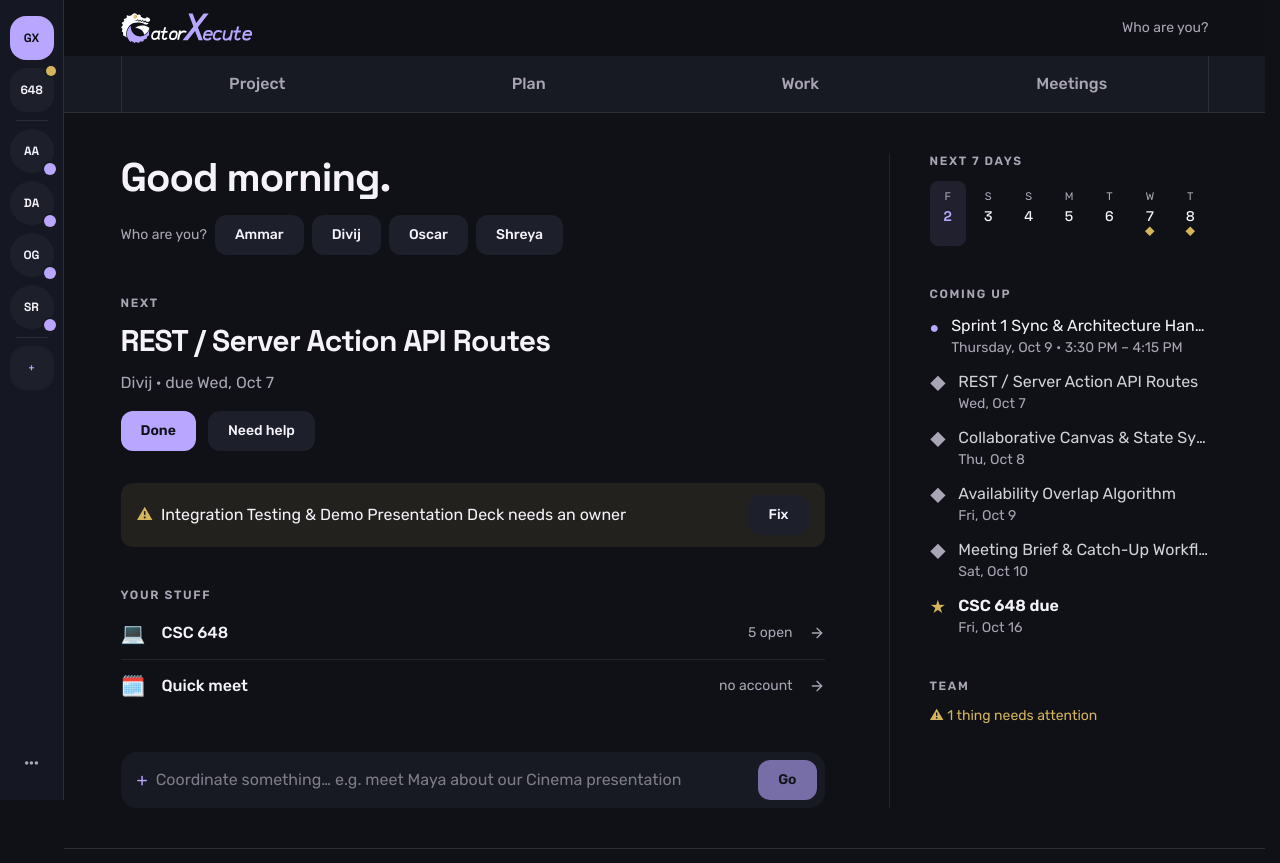
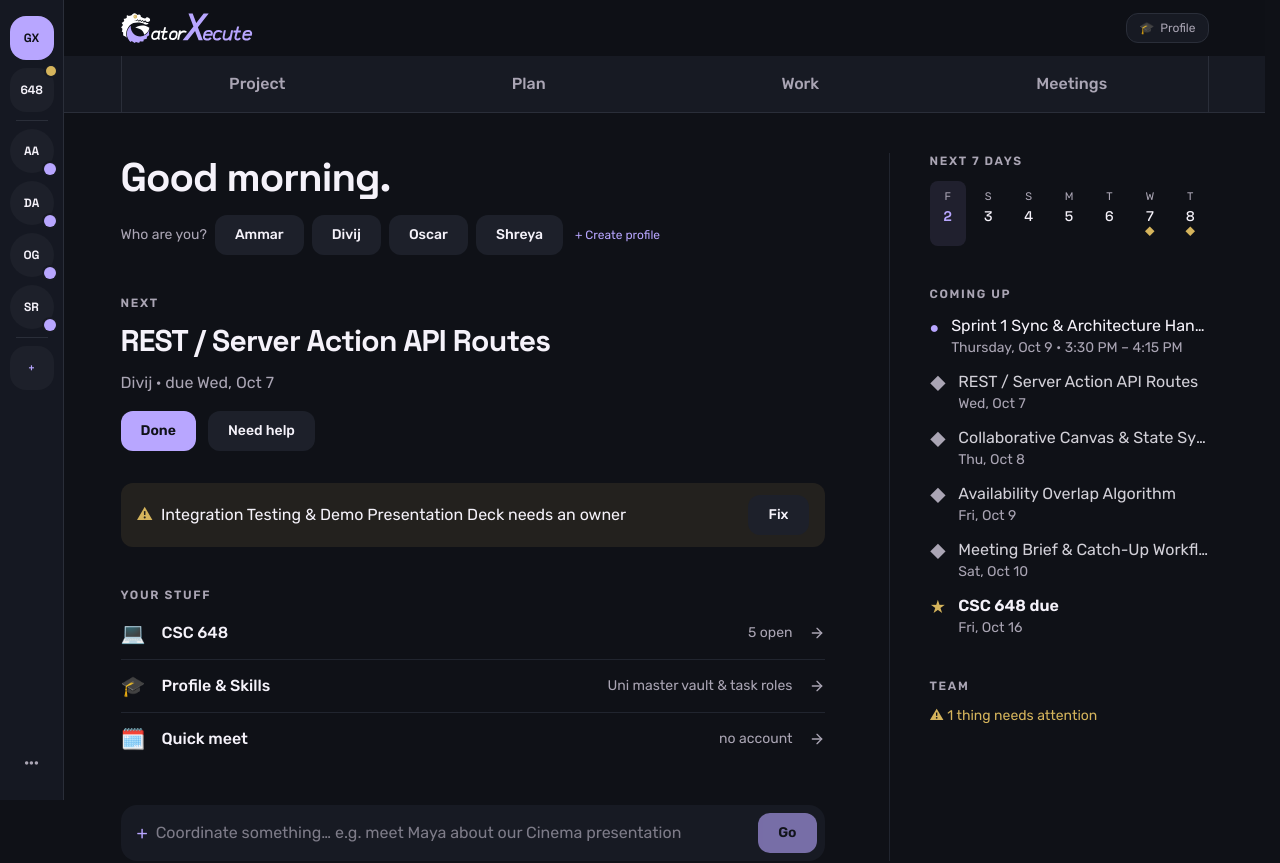
Before and after one commit to akalmeher/gatorXecute, a Next.js app: page / in a window 1280 px wide. Shown: the top 863 px of the page. Built offline with nearby package versions, Linux system fonts and the light colour scheme.

Commit message:
feat: tie profile navigation into header, home cockpit, dock, and project setup

```diff
--- a/components/shell/CollaborationDock.tsx
+++ b/components/shell/CollaborationDock.tsx
@@ -204,11 +204,21 @@ export function CollaborationDock() {
                     {state.line}
                   </p>
                   {state.detail && <p className="text-[#AAA5B4]">{state.detail}</p>}
+                  {member.role && <p className="mt-1.5 text-xs font-medium text-[#B8A6FF]">{member.role}</p>}
                   {member.skills.length > 0 && (
-                    <p className="mt-2 text-xs text-[#AAA5B4]">Can do: {member.skills.slice(0, 4).join(", ")}</p>
+                    <p className="mt-1 text-xs text-[#AAA5B4]">Active: {member.skills.slice(0, 4).join(", ")}</p>
                   )}
                   {open && (
                     <div className="mt-3 flex flex-wrap gap-2">
+                      {isMe && (
+                        <Link
+                          href="/profile"
+                          onClick={() => setPanel(null)}
+                          className="rounded-lg bg-[#B8A6FF] px-3 py-1.5 text-xs font-semibold text-[#0F1117] hover:bg-[#B8A6FF]/90"
+                        >
+                          Edit Profile &amp; Roles
+                        </Link>
+                      )}
                       <Link
                         href="/plan"
                         onClick={() => setPanel(null)}
--- a/components/shell/Header.tsx
+++ b/components/shell/Header.tsx
@@ -27,16 +27,26 @@ export function Header() {
         </Link>
 
         {member ? (
-          <span
-            title={member.name}
-            aria-label={`You: ${member.name}`}
-            className="inline-flex h-8 w-8 items-center justify-center rounded-full bg-[#B8A6FF] font-heading text-xs font-bold text-[#0F1117]"
+          <Link
+            href="/profile"
+            title={`${member.name} — Profile & Roles`}
+            aria-label={`You: ${member.name}. Click to view profile and roles.`}
+            className="group flex items-center gap-2 rounded-full p-0.5 transition-transform hover:scale-105 focus:outline-none focus-visible:ring-2 focus-visible:ring-[#B8A6FF]"
           >
-            {member.initials}
-          </span>
+            <span className="hidden text-xs text-[#AAA5B4] group-hover:text-[#F5F2FA] sm:inline">
+              {member.name.split(" ")[0]}
+            </span>
+            <span className="inline-flex h-8 w-8 items-center justify-center rounded-full bg-[#B8A6FF] font-heading text-xs font-bold text-[#0F1117] shadow-sm">
+              {member.initials}
+            </span>
+          </Link>
         ) : (
-          <Link href="/" className="text-sm text-[#AAA5B4] hover:text-[#F5F2FA]">
-            Who are you?
+          <Link
+            href="/profile"
+            className="flex items-center gap-1.5 rounded-xl border border-[#2A2E39] bg-[#171A23] px-3 py-1.5 text-xs text-[#AAA5B4] hover:border-[#B8A6FF]/50 hover:text-[#F5F2FA]"
+          >
+            <span>🎓</span>
+            <span>Profile</span>
           </Link>
         )}
       </div>
--- a/features/project/ProjectSetupView.tsx
+++ b/features/project/ProjectSetupView.tsx
@@ -1,10 +1,13 @@
 "use client";
 
 import React from "react";
+import Link from "next/link";
 import { useProject } from "@/context/ProjectContext";
+import { useCurrentMember } from "@/features/identity/useCurrentMember";
 
 export function ProjectSetupView() {
   const { project } = useProject();
+  const { member: me } = useCurrentMember();
 
   return (
     <div className="space-y-10">
@@ -38,28 +41,37 @@ export function ProjectSetupView() {
 
       {/* Team Roster Section */}
       <div className="space-y-4">
-        <div className="flex items-center justify-between">
+        <div className="flex flex-wrap items-center justify-between gap-3">
           <div>
             <h2 className="font-heading text-2xl font-semibold text-[#F5F2FA] tracking-tight">
               Team members
             </h2>
             <p className="text-sm text-[#AAA5B4] mt-0.5">
-              Everyone&apos;s strengths and what they want to practice on this project.
+              Everyone&apos;s active skills and learning goals for {project.course || "this project"}.
             </p>
           </div>
-          <span className="text-sm text-[#AAA5B4]">
-            {project.members.length} teammates
-          </span>
+          <Link
+            href="/profile"
+            className="inline-flex items-center gap-1.5 rounded-xl border border-[#2A2E39] bg-[#171A23] px-3.5 py-2 text-xs font-semibold text-[#B8A6FF] hover:border-[#B8A6FF]/60 hover:text-[#F5F2FA]"
+          >
+            <span>⚡</span>
+            <span>Customize your project profile →</span>
+          </Link>
         </div>
 
         <div className="grid grid-cols-1 md:grid-cols-2 gap-4">
           {project.members.map((member) => (
             <div
               key={member.id}
-              className="flex flex-col justify-between rounded-xl border border-[#2A2E39] bg-[#1D202A] p-6 space-y-5 hover:border-[#B8A6FF]/40 transition-colors"
+              className={`flex flex-col justify-between rounded-xl border p-6 space-y-5 transition-colors ${
+                member.id === me?.id
+                  ? "border-[#B8A6FF]/50 bg-[#1D202A] ring-1 ring-[#B8A6FF]/30"
+                  : "border-[#2A2E39] bg-[#1D202A] hover:border-[#B8A6FF]/40"
+              }`}
             >
               <div className="space-y-4">
                 {/* Member header */}
+                <div className="flex items-center justify-between">
                   <div className="flex items-center gap-3.5">
                     <div className="flex h-11 w-11 shrink-0 items-center justify-center rounded-xl bg-[#171A23] border border-[#2A2E39] font-heading text-[#B8A6FF] font-bold text-sm">
                       {member.initials}
@@ -72,6 +84,12 @@ export function ProjectSetupView() {
                         {member.role || "Team Member"}
                       </p>
                     </div>
+                  </div>
+                  {member.id === me?.id && (
+                    <span className="rounded-full bg-[#B8A6FF]/20 px-2 py-0.5 text-[10px] font-semibold text-[#B8A6FF]">
+                      You
+                    </span>
+                  )}
                 </div>
 
                 {/* Strengths */}
--- a/features/start/StartView.tsx
+++ b/features/start/StartView.tsx
@@ -69,9 +69,19 @@ export function StartView() {
             {firstName ? `${greeting()}, ${firstName}.` : `${greeting()}.`}
           </h1>
           {member ? (
-            <button type="button" onClick={() => setCurrentMember(null)} className={`${quietButton} -ml-2 text-xs`}>
-              Not {firstName}?
-            </button>
+            <div className="flex flex-wrap items-center gap-3 pt-1">
+              <Link
+                href="/profile"
+                className="inline-flex items-center gap-1.5 text-xs font-medium text-[#B8A6FF] hover:underline"
+              >
+                <span>🎓</span>
+                <span>Profile &amp; Task Roles ({member.role || "Set role"})</span>
+              </Link>
+              <span className="text-[#2A2E39]">·</span>
+              <button type="button" onClick={() => setCurrentMember(null)} className={`${quietButton} -ml-2 text-xs`}>
+                Not {firstName}?
+              </button>
+            </div>
           ) : (
             <div className="flex flex-wrap items-center gap-2 pt-1">
               <span className="text-sm text-[#AAA5B4]">Who are you?</span>
@@ -80,6 +90,9 @@ export function StartView() {
                   {m.name.split(" ")[0]}
                 </button>
               ))}
+              <Link href="/profile" className="ml-1 inline-flex items-center gap-1 text-xs text-[#B8A6FF] hover:underline">
+                + Create profile
+              </Link>
             </div>
           )}
         </header>
@@ -107,6 +120,21 @@ export function StartView() {
                 <span className="min-w-0 flex-1 truncate font-medium text-[#F5F2FA] group-hover:text-[#B8A6FF]">{shortName}</span>
                 <span className="shrink-0 text-sm text-[#AAA5B4]">
                   {member ? (mineOpen.length === 1 ? "1 thing for you" : `${mineOpen.length} things for you`) : `${open.length} open`}
+                </span>
+                <ArrowRightIcon className="h-4 w-4 text-[#AAA5B4] group-hover:text-[#B8A6FF]" />
+              </Link>
+            </li>
+            <li>
+              <Link
+                href="/profile"
+                className="group flex items-center gap-4 rounded-lg py-3 focus:outline-none focus-visible:ring-2 focus-visible:ring-[#B8A6FF]/60"
+              >
+                <span aria-hidden className="text-xl">🎓</span>
+                <span className="min-w-0 flex-1 truncate font-medium text-[#F5F2FA] group-hover:text-[#B8A6FF]">
+                  Profile &amp; Skills
+                </span>
+                <span className="shrink-0 text-sm text-[#AAA5B4]">
+                  {member ? `${member.skills.length} active skills` : "Uni master vault & task roles"}
                 </span>
                 <ArrowRightIcon className="h-4 w-4 text-[#AAA5B4] group-hover:text-[#B8A6FF]" />
               </Link>
--- a/features/team/TeamView.tsx
+++ b/features/team/TeamView.tsx
@@ -7,7 +7,7 @@ import { useProject } from "@/context/ProjectContext";
 import { useCurrentMember } from "@/features/identity/useCurrentMember";
 import { useProfile } from "@/features/profile/useProfile";
 import { ProfileForm } from "@/features/profile/ProfileForm";
-import { initialsOf, profileToMember } from "@/features/profile/profile";
+import { initialsOf, profileToMember, resolveMemberForProject } from "@/features/profile/profile";
 import { MAX_TEAM, type Team, decodeTeam, encodeTeam, joinTeam, skillCoverage } from "./team-link";
 
 /**
@@ -29,7 +29,7 @@ const first = (name: string) => name.split(" ")[0] || name;
 
 export function TeamView() {
   const router = useRouter();
-  const { profile, saveProfile } = useProfile();
+  const { profile, saveProfile, getProjectProfile } = useProfile();
   const { startProject } = useProject();
   const { setCurrentMember } = useCurrentMember();
   const [team, setTeam] = useState<Team | null>(null);
@@ -79,7 +79,12 @@ export function TeamView() {
 
   const planWithTeam = () => {
     if (!team || !profile) return;
-    startProject({ name: team.name, course: team.course, members: team.members.map(profileToMember) });
+    const projectKey = team.course || team.name;
+    const projectProf = getProjectProfile(projectKey);
+    const members = team.members.map((m) =>
+      m.id === profile.id ? resolveMemberForProject(profile, projectProf) : profileToMember(m)
+    );
+    startProject({ name: team.name, course: team.course, members });
     setCurrentMember(profile.id);
     router.push("/plan");
   };
@@ -221,11 +226,21 @@ export function TeamView() {
           <p className="text-xs text-[#AAA5B4]">
             Changed your skills?{" "}
             <Link href="/profile" className="text-[#B8A6FF] underline-offset-4 hover:underline">
-              Edit your profile
+              Customize your project profile &amp; roles
             </Link>
             , then{" "}
-            <button type="button" onClick={() => setTeam(joinTeam(team, profile))} className="text-[#B8A6FF] underline-offset-4 hover:underline">
-              refresh your entry
+            <button
+              type="button"
+              onClick={() => {
+                const projectProf = getProjectProfile(team.course || team.name);
+                const active = projectProf && projectProf.activeSkills.length > 0 ? projectProf.activeSkills : profile.skills;
+                const role = projectProf?.role || profile.major;
+                const updatedMe = { ...profile, ...(role ? { major: role } : {}), skills: active };
+                setTeam(joinTeam(team, updatedMe));
+              }}
+              className="text-[#B8A6FF] underline-offset-4 hover:underline cursor-pointer"
+            >
+              refresh your team entry
             </button>
             .
           </p>
```
Lines whose indentation alone changed are shown as unchanged.
